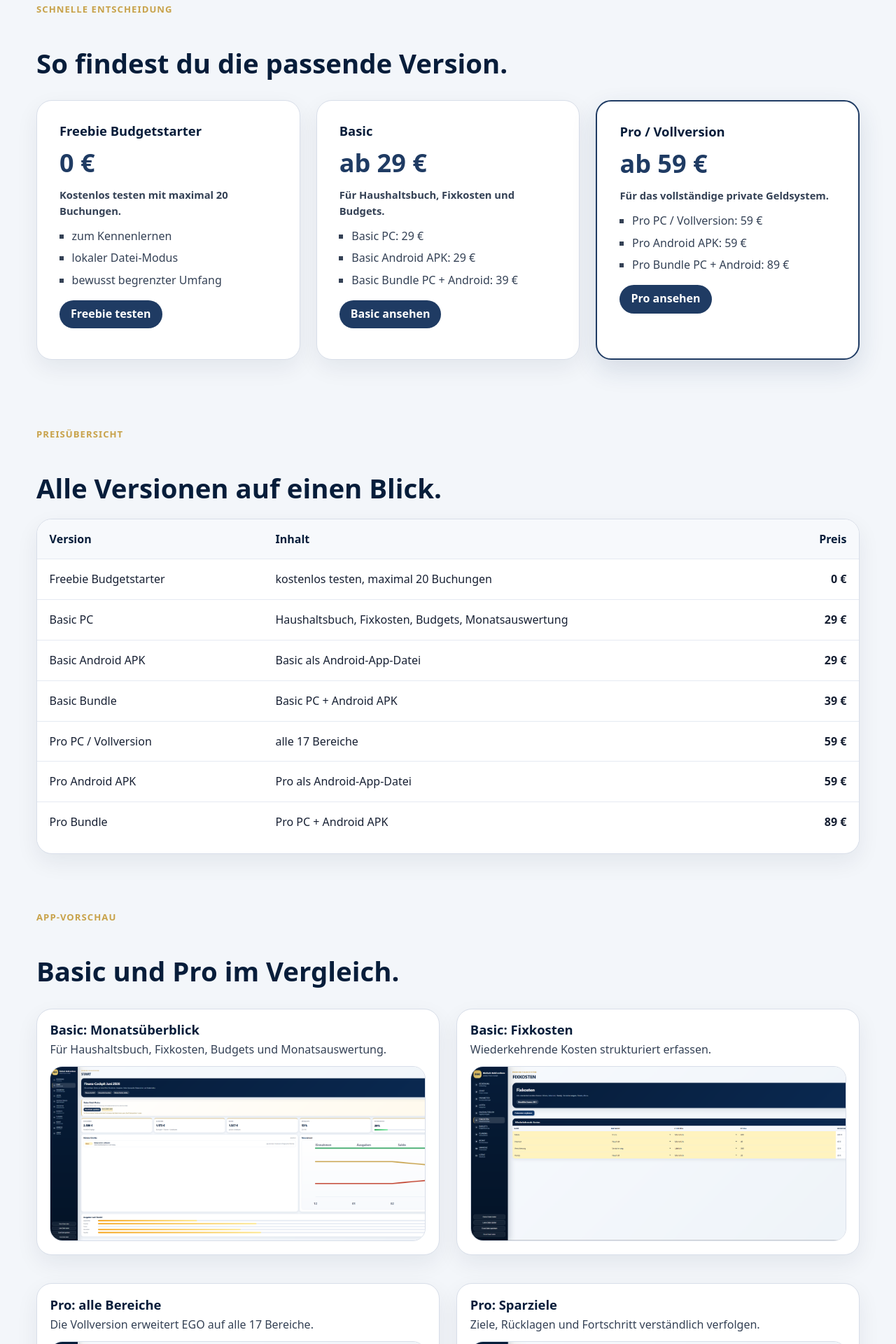
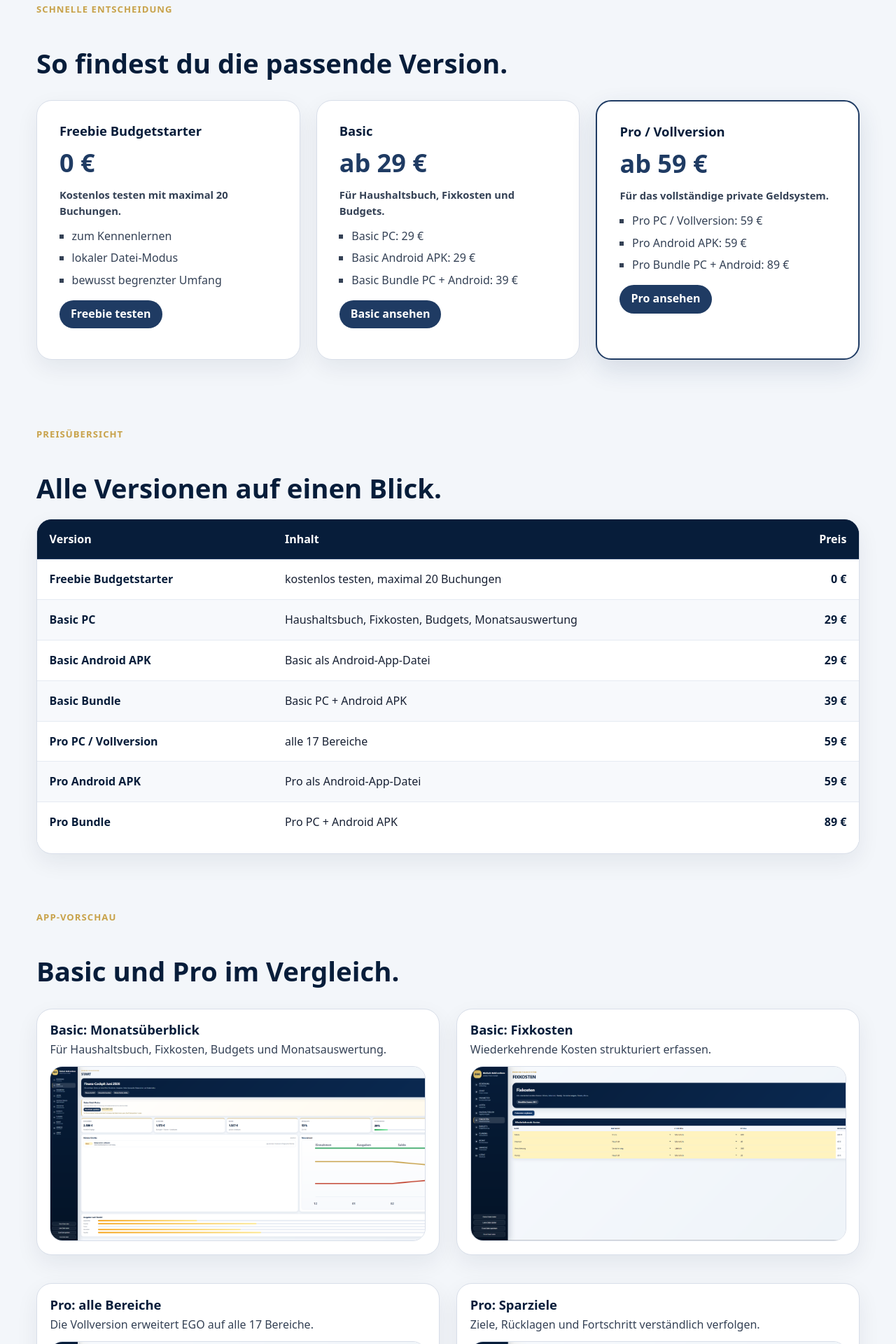
Before and after one commit to gluecklich-tools/einfach-geld-ordnen, a Jekyll site: the page built from seiten/versionen.md, in a window 1280 px wide. Shown: the part 855-2775 px from the top of the page at 70% size. Built offline with Jekyll 4.4.1, drawn with Linux system fonts in a browser that asks for light colours.

Commit message:
Preisübersicht Kontrast auf Versionenseite korrigieren

```diff
--- a/assets/css/main.css
+++ b/assets/css/main.css
@@ -542,3 +542,49 @@ main.container {
 }
 
 /* EGO_PRICE_TABLE_END */
+
+/* EGO_PRICE_TABLE_CONTRAST_FIX_START */
+
+.ego-table-wrap {
+  background: #ffffff;
+}
+
+.ego-table-wrap .ego-price-table {
+  background: #ffffff;
+}
+
+.ego-table-wrap .ego-price-table thead tr {
+  background: #071d3a;
+}
+
+.ego-table-wrap .ego-price-table th {
+  background: #071d3a !important;
+  color: #ffffff !important;
+  border-bottom: 1px solid #1f3b63;
+}
+
+.ego-table-wrap .ego-price-table tbody tr {
+  background: #ffffff !important;
+}
+
+.ego-table-wrap .ego-price-table tbody tr:nth-child(even) {
+  background: #f7f9fc !important;
+}
+
+.ego-table-wrap .ego-price-table td {
+  background: transparent !important;
+  color: #172033 !important;
+  border-bottom: 1px solid #e5eaf2;
+}
+
+.ego-table-wrap .ego-price-table td:first-child {
+  font-weight: 800;
+  color: #071d3a !important;
+}
+
+.ego-table-wrap .ego-price-table td:last-child {
+  font-weight: 900;
+  color: #071d3a !important;
+}
+
+/* EGO_PRICE_TABLE_CONTRAST_FIX_END */
```
